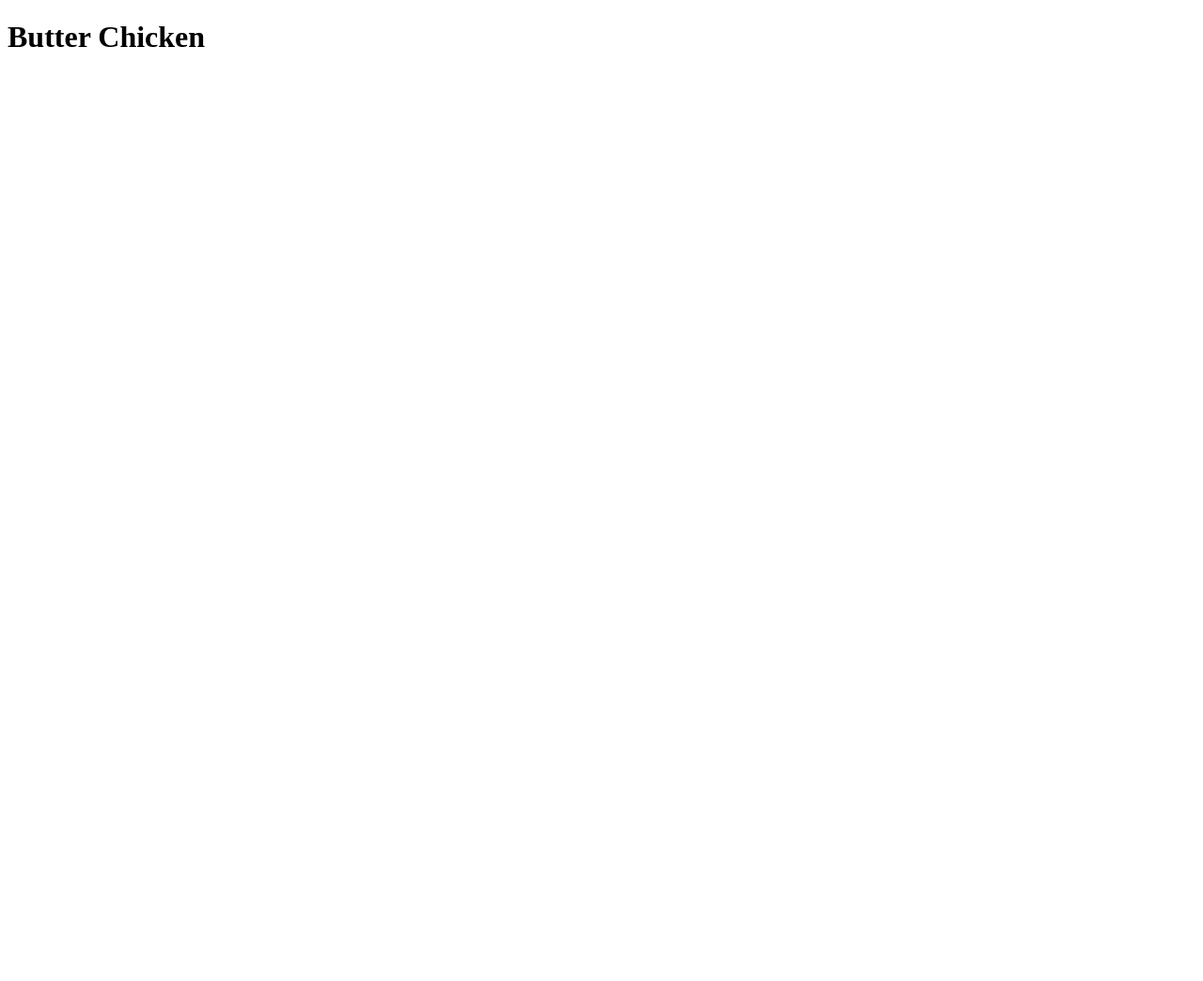
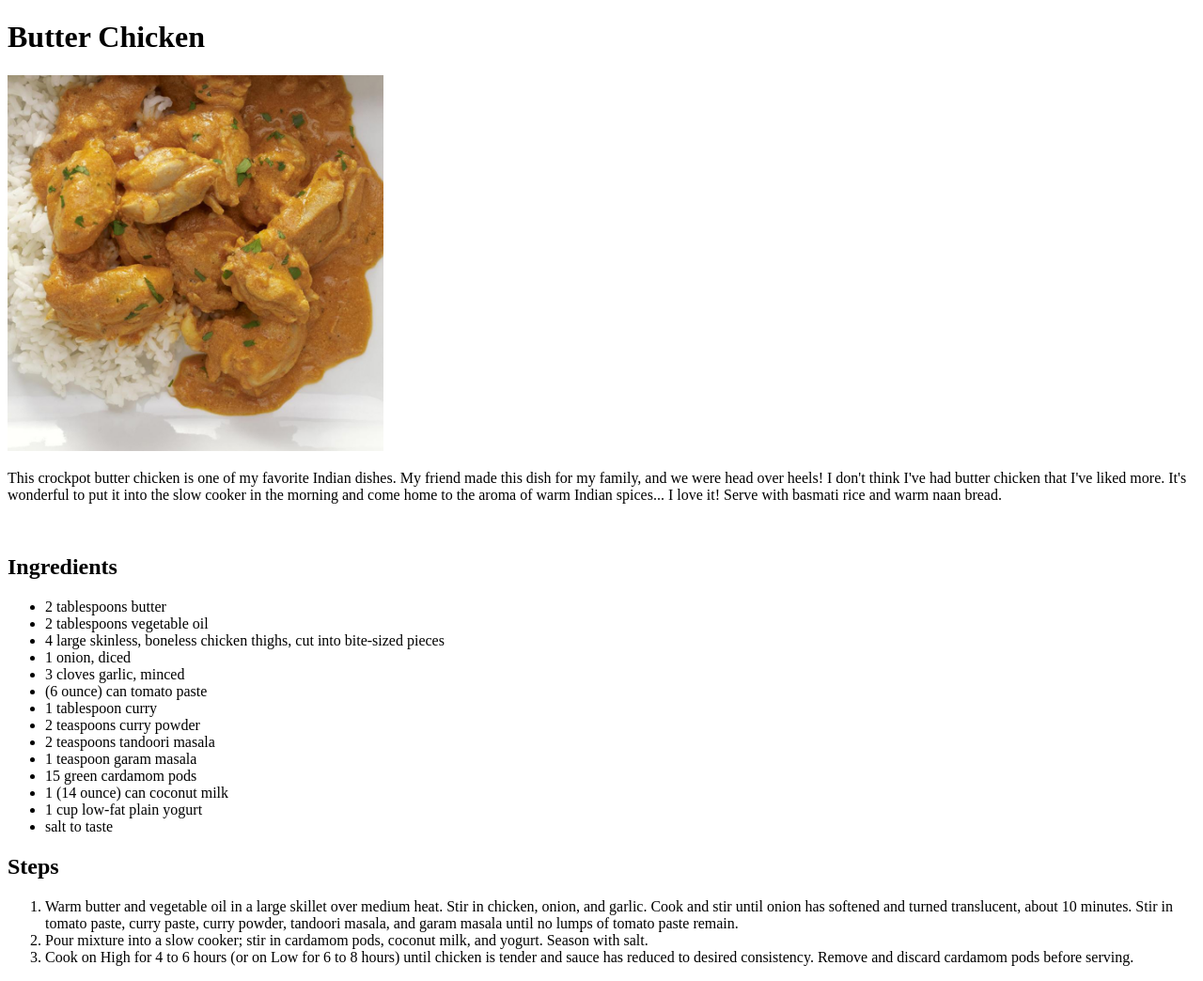
Before and after one commit to simplysabir/odin-recipes, a plain HTML site: page recipes/butterchi.html in a window 1280 px wide. Shown: the whole page at 94% size. Before the commit the page ends 800 px from the top, so only its background shows below. Drawn offline with Linux system fonts and the light colour scheme.

Commit message:
Iteration 3 Completed

```diff
--- a/recipes/butterchi.html
+++ b/recipes/butterchi.html
@@ -8,5 +8,49 @@
 </head>
 <body>
     <h1>Butter Chicken</h1>
+    <img src="../Images/butterchicken.jpg" alt="Butter Chicken" height="400" width="400">
+    <p>This crockpot butter chicken is one of my favorite Indian dishes. My friend made this dish for my family, and we were head over heels! I don't think I've had butter chicken that I've liked more. It's wonderful to put it into the slow cooker in the morning and come home to the aroma of warm Indian spices... I love it! Serve with basmati rice and warm naan bread.</p>
+    <br>
+    <h2>Ingredients</h2>
+    <ul>
+
+        <li>2 tablespoons butter</li>
+
+        <li>2 tablespoons vegetable oil</li>
+
+        <li>4 large skinless, boneless chicken thighs, cut into bite-sized pieces</li>
+
+        <li>1 onion, diced</li>
+
+        <li>3 cloves garlic, minced</li>
+
+        <li> (6 ounce) can tomato paste</li>
+
+        <li>1 tablespoon curry </li>
+
+        <li>2 teaspoons curry powder</li>
+
+        <li>2 teaspoons tandoori masala</li>
+
+        <li>1 teaspoon garam masala</li>
+
+        <li>15 green cardamom pods</li>
+
+        <li>1 (14 ounce) can coconut milk</li>
+
+        <li>1 cup low-fat plain yogurt</li>
+
+        <li>salt to taste</li>
+    </ul>
+
+    <h2>Steps</h2>
+    <ol>
+        <li>Warm butter and vegetable oil in a large skillet over medium heat. Stir in chicken, onion, and garlic. Cook and stir until onion has softened and turned translucent, about 10 minutes. Stir in tomato paste, curry paste, curry powder, tandoori masala, and garam masala until no lumps of tomato paste remain.</li>
+        <li>Pour mixture into a slow cooker; stir in cardamom pods, coconut milk, and yogurt. Season with salt.</li>
+        <li>Cook on High for 4 to 6 hours (or on Low for 6 to 8 hours) until chicken is tender and sauce has reduced to desired consistency. Remove and discard cardamom pods before serving.</li>
+
+
+
+    </ol>
 </body>
 </html>
```
Also changed, not shown: index.html (+1 -1 lines), Images/butterchicken.jpg (added).
